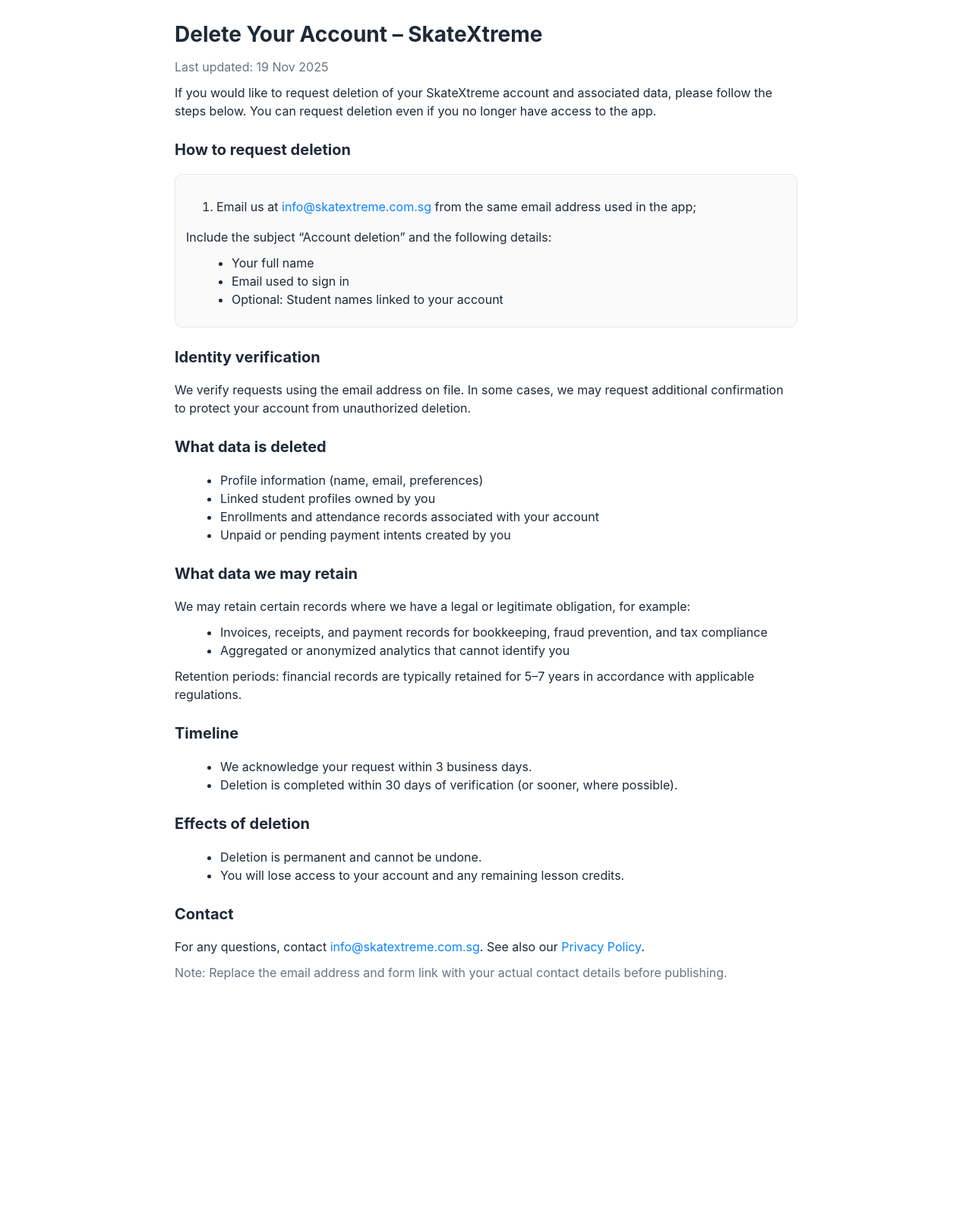
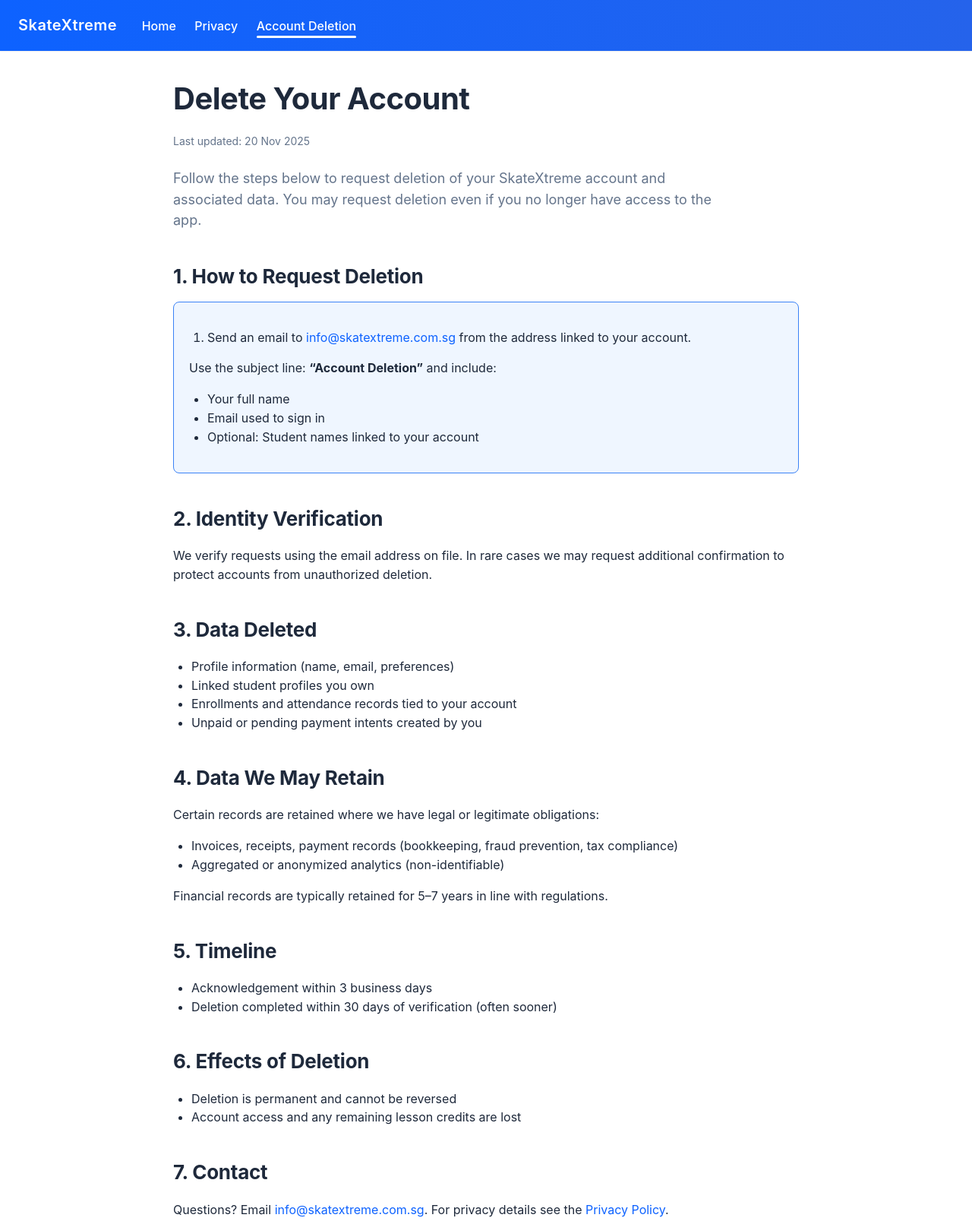
Before and after one commit to SkateXtreme/skatextreme-admin, a plain HTML site: page account-deletion.html in a window 1280 px wide. Shown: the top 1607 px of the page at 76% size. Before the commit the page ends 1326 px from the top, so only its background shows below. Drawn offline with Linux system fonts and the light colour scheme.

Commit message:
looks nicer

```diff
--- a/account-deletion.html
+++ b/account-deletion.html
@@ -1,84 +1,80 @@
 <!doctype html>
 <html lang="en">
 <head>
-  <meta charset="utf-8">
-  <meta name="viewport" content="width=device-width, initial-scale=1">
+  <meta charset="utf-8" />
+  <meta name="viewport" content="width=device-width, initial-scale=1" />
   <title>Account Deletion – SkateXtreme</title>
-  <style>
-    body { font-family: -apple-system, Segoe UI, Roboto, Helvetica, Arial, sans-serif; line-height: 1.5; color: #1f2937; padding: 24px; max-width: 820px; margin: 0 auto; }
-    h1 { font-size: 28px; margin: 0 0 8px; }
-    h2 { font-size: 20px; margin-top: 24px; }
-    p { margin: 10px 0; }
-    ul { margin: 8px 0 8px 20px; }
-    .box { border: 1px solid #e5e7eb; background: #fafafa; padding: 14px; border-radius: 10px; }
-    a { color: #0a84ff; text-decoration: none; }
-    a:hover { text-decoration: underline; }
-    .muted { color: #6b7280; }
-  </style>
+  <meta name="description" content="Instructions for requesting deletion of a SkateXtreme account and associated data." />
+  <link rel="stylesheet" href="./styles.css" />
 </head>
 <body>
-  <h1>Delete Your Account – SkateXtreme</h1>
-  <p class="muted">Last updated: 19 Nov 2025</p>
+  <a href="#main" class="skip-link">Skip to content</a>
+  <header class="site-header" role="banner">
+    <nav aria-label="Primary">
+      <span class="brand">SkateXtreme</span>
+      <a href="index.html">Home</a>
+      <a href="privacy.html">Privacy</a>
+      <a href="account-deletion.html" aria-current="page">Account Deletion</a>
+    </nav>
+  </header>
+  <main id="main" class="container" tabindex="-1">
+    <h1>Delete Your Account</h1>
+    <p class="last-updated">Last updated: 20 Nov 2025</p>
+    <p class="lead">Follow the steps below to request deletion of your SkateXtreme account and associated data. You may request deletion even if you no longer have access to the app.</p>
 
-  <p>
-    If you would like to request deletion of your SkateXtreme account and associated data, please follow the steps below.
-    You can request deletion even if you no longer have access to the app.
-  </p>
-
-  <h2>How to request deletion</h2>
-  <div class="box">
+    <h2 id="request">1. How to Request Deletion</h2>
+    <div class="info-box highlight-box">
       <ol>
-      <li>Email us at <a href="mailto:info@skatextreme.com.sg">info@skatextreme.com.sg</a> from the same email address used in the app;<br/></li>
+        <li>Send an email to <a href="mailto:info@skatextreme.com.sg">info@skatextreme.com.sg</a> from the address linked to your account.</li>
       </ol>
-    <p>Include the subject “Account deletion” and the following details:
+      <p>Use the subject line: <strong>“Account Deletion”</strong> and include:</p>
       <ul>
         <li>Your full name</li>
         <li>Email used to sign in</li>
         <li>Optional: Student names linked to your account</li>
-    </ul></p>
+      </ul>
     </div>
 
-  <h2>Identity verification</h2>
-  <p>
-    We verify requests using the email address on file. In some cases, we may request additional confirmation to protect your account from unauthorized deletion.
-  </p>
+    <h2 id="verification">2. Identity Verification</h2>
+    <p>We verify requests using the email address on file. In rare cases we may request additional confirmation to protect accounts from unauthorized deletion.</p>
 
-  <h2>What data is deleted</h2>
+    <h2 id="deleted-data">3. Data Deleted</h2>
     <ul>
       <li>Profile information (name, email, preferences)</li>
-    <li>Linked student profiles owned by you</li>
-    <li>Enrollments and attendance records associated with your account</li>
+      <li>Linked student profiles you own</li>
+      <li>Enrollments and attendance records tied to your account</li>
       <li>Unpaid or pending payment intents created by you</li>
     </ul>
 
-  <h2>What data we may retain</h2>
-  <p>
-    We may retain certain records where we have a legal or legitimate obligation, for example:
-  </p>
+    <h2 id="retained-data">4. Data We May Retain</h2>
+    <p>Certain records are retained where we have legal or legitimate obligations:</p>
     <ul>
-    <li>Invoices, receipts, and payment records for bookkeeping, fraud prevention, and tax compliance</li>
-    <li>Aggregated or anonymized analytics that cannot identify you</li>
+      <li>Invoices, receipts, payment records (bookkeeping, fraud prevention, tax compliance)</li>
+      <li>Aggregated or anonymized analytics (non-identifiable)</li>
     </ul>
-  <p>Retention periods: financial records are typically retained for 5–7 years in accordance with applicable regulations.</p>
+    <p>Financial records are typically retained for 5–7 years in line with regulations.</p>
 
-  <h2>Timeline</h2>
+    <h2 id="timeline">5. Timeline</h2>
     <ul>
-    <li>We acknowledge your request within 3 business days.</li>
-    <li>Deletion is completed within 30 days of verification (or sooner, where possible).</li>
+      <li>Acknowledgement within 3 business days</li>
+      <li>Deletion completed within 30 days of verification (often sooner)</li>
     </ul>
 
-  <h2>Effects of deletion</h2>
+    <h2 id="effects">6. Effects of Deletion</h2>
     <ul>
-    <li>Deletion is permanent and cannot be undone.</li>
-    <li>You will lose access to your account and any remaining lesson credits.</li>
+      <li>Deletion is permanent and cannot be reversed</li>
+      <li>Account access and any remaining lesson credits are lost</li>
     </ul>
 
-  <h2>Contact</h2>
-  <p>
-    For any questions, contact <a href="mailto:info@skatextreme.com.sg">info@skatextreme.com.sg</a>.
-    See also our <a href="./privacy.html" target="https://cvpkylxznsdijsughqxk.supabase.co/storage/v1/object/public/assets/privacy.html" rel="noopener">Privacy Policy</a>.
-  </p>
-
-  <p class="muted">Note: Replace the email address and form link with your actual contact details before publishing.</p>
+    <h2 id="contact">7. Contact</h2>
+    <p>Questions? Email <a href="mailto:info@skatextreme.com.sg">info@skatextreme.com.sg</a>. For privacy details see the <a href="privacy.html">Privacy Policy</a>.</p>
+    <hr class="section-divider" />
+    <p class="muted">Ensure contact details are current before publishing.</p>
+  </main>
+  <footer role="contentinfo">
+    <p>© <span id="year"></span> SkateXtreme. All rights reserved.</p>
+    <p><a href="privacy.html">Privacy Policy</a> · <a href="account-deletion.html" aria-current="page">Account Deletion</a></p>
+  </footer>
+  <script>document.getElementById('year').textContent = new Date().getFullYear();</script>
 </body>
 </html>
--- /dev/null
+++ b/styles.css
@@ -0,0 +1,80 @@
+/* Shared SkateXtreme static site styles */
+:root {
+  --font-stack: -apple-system, BlinkMacSystemFont, Segoe UI, Roboto, Helvetica, Arial, sans-serif;
+  --color-bg: #ffffff;
+  --color-surface: #f8fafc;
+  --color-border: #e2e8f0;
+  --color-border-strong: #cbd5e1;
+  --color-text: #1e293b;
+  --color-text-muted: #64748b;
+  --color-primary: #0d62ff;
+  --color-primary-accent: #3b82f6;
+  --radius-sm: 4px;
+  --radius-md: 8px;
+  --radius-lg: 14px;
+  --shadow-sm: 0 1px 2px rgba(0,0,0,.04), 0 0 0 1px rgba(0,0,0,.03);
+  --shadow-md: 0 4px 12px rgba(0,0,0,.08);
+  --max-width: 880px;
+  --line-height: 1.55;
+}
+
+* { box-sizing: border-box; }
+html { scroll-behavior: smooth; }
+body {
+  margin: 0; padding: 0; font-family: var(--font-stack); background: var(--color-bg); color: var(--color-text); line-height: var(--line-height);
+}
+
+/* Layout */
+.site-header {
+  background: linear-gradient(90deg,#0d62ff,#2563eb); color:#fff; padding: 18px 24px; box-shadow: var(--shadow-sm);
+}
+.site-header nav a { color:#fff; text-decoration:none; font-weight:500; margin-right:20px; position:relative; }
+.site-header nav a[aria-current="page"]::after { content:""; position:absolute; left:0; right:0; bottom:-6px; height:3px; background:#fff; border-radius:2px; }
+.site-header nav a:hover { text-decoration:underline; }
+.brand { font-size:20px; font-weight:600; margin-right:28px; letter-spacing:.5px; }
+
+.container { width:100%; max-width: var(--max-width); margin:0 auto; padding:32px 28px 72px; }
+
+/* Typography */
+h1 { font-size:40px; margin:0 0 12px; letter-spacing:-0.5px; }
+h2 { font-size:26px; margin:40px 0 12px; letter-spacing:-0.25px; }
+h3 { font-size:20px; margin:28px 0 8px; }
+p, ul, ol { font-size:16px; }
+p.lead { font-size:18px; max-width:720px; color: var(--color-text-muted); }
+small, .muted { color: var(--color-text-muted); }
+
+/* Lists */
+ul, ol { padding-left:24px; }
+ul.clean { list-style:none; padding:0; }
+ul.clean li { padding:0; }
+
+/* Components */
+.card { background: var(--color-surface); border:1px solid var(--color-border); border-radius: var(--radius-lg); padding:20px 22px; box-shadow: var(--shadow-sm); transition: border-color .2s, background .2s, transform .2s; text-decoration:none; color:inherit; display:block; }
+.card:hover { border-color: var(--color-border-strong); background:#eef6ff; transform:translateY(-2px); }
+.card strong { display:block; margin-bottom:4px; font-size:18px; }
+
+.info-box { border:1px solid var(--color-border); background: var(--color-surface); padding:18px 20px; border-radius: var(--radius-md); }
+.highlight-box { border:1px solid var(--color-primary-accent); background:#eff6ff; }
+
+/* Links */
+a { color: var(--color-primary); text-decoration:none; }
+a:hover { text-decoration:underline; }
+
+/* Footer */
+footer { border-top:1px solid var(--color-border); padding:32px 0 24px; font-size:14px; text-align:center; background:#f1f5f9; }
+footer p { margin:4px 0; }
+
+/* Utility */
+.space-y > * + * { margin-top:20px; }
+.last-updated { font-size:14px; color: var(--color-text-muted); margin-bottom:24px; }
+.section-divider { height:1px; background: var(--color-border); margin:48px 0; border:none; }
+.skip-link { position:absolute; left:-999px; top:-999px; background:#000; color:#fff; padding:8px 12px; z-index:100; border-radius: var(--radius-sm); }
+.skip-link:focus { left:12px; top:12px; }
+
+/* Responsive */
+@media (max-width: 640px) {
+  h1 { font-size:32px; }
+  h2 { font-size:24px; }
+  .site-header nav a { margin-right:14px; }
+  .container { padding:28px 20px 64px; }
+}
```
Also changed, not shown: index.html (+32 -20 lines), privacy.html (+72 -60 lines). Lines whose indentation alone changed are shown as unchanged.
